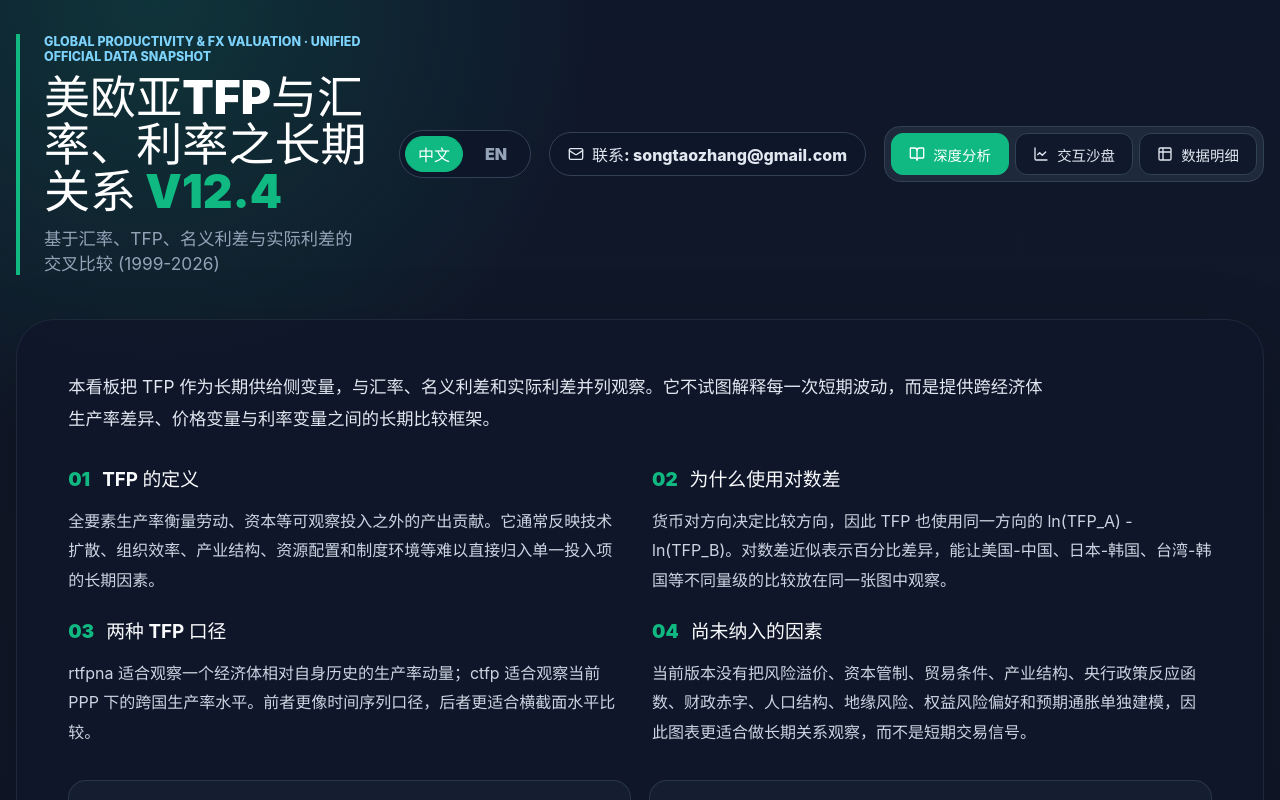
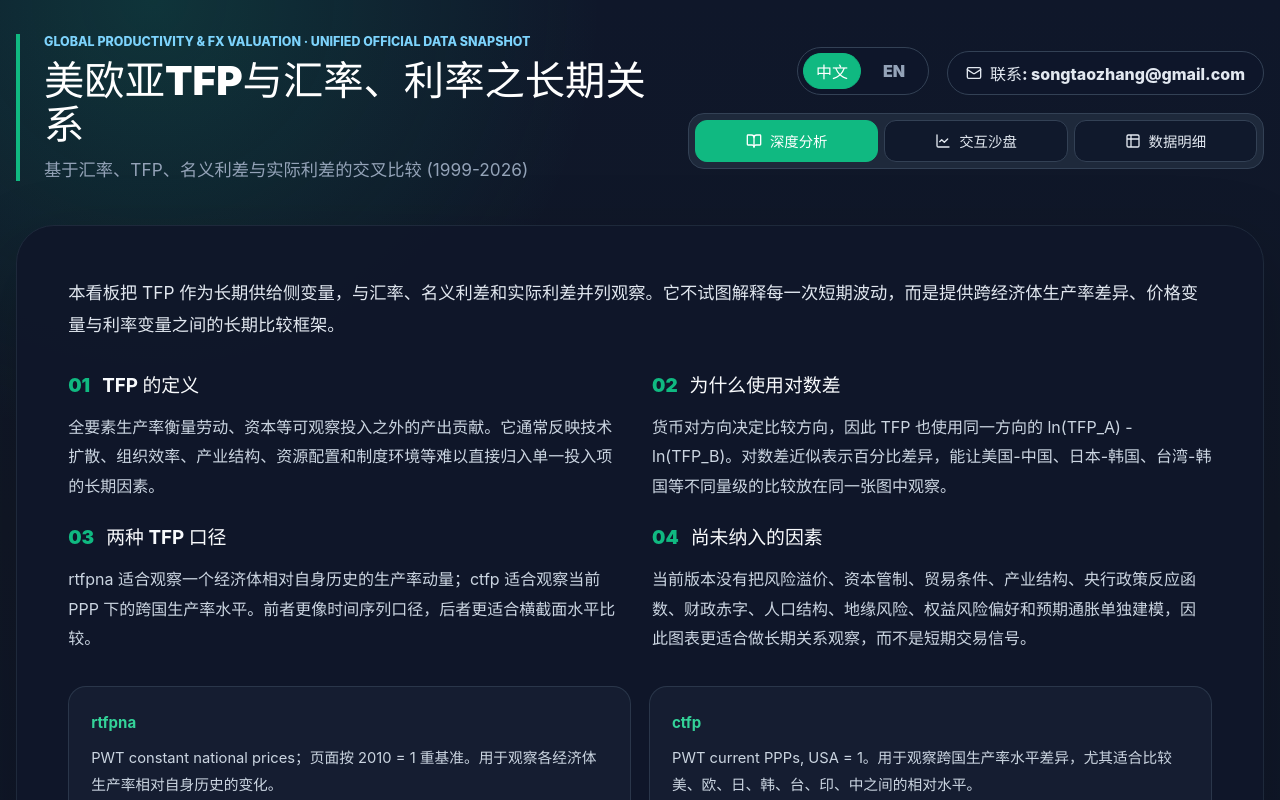
Before and after one commit to Songtaohk/TFP-dashboard, a React (Vite) app: page / in a window 1280 px wide. Shown: the top 800 px of the page. Built offline with nearby package versions, Linux system fonts and the light colour scheme.

Commit message:
Refine dashboard header and add cross pairs

```diff
--- a/src/App.tsx
+++ b/src/App.tsx
@@ -76,6 +76,7 @@ function App() {
   const t = copy[locale];
   const selectedPair = isPairKey(selection) ? selection : null;
   const selectedEconomy: EconomyKey = selectedPair ? pairLabels[selectedPair].base : (selection as EconomyKey);
+  const effectiveTfpMode: TfpMode = selectedPair ? tfpMode : "rtfpna";
 
   const chartOptions = useMemo(() => {
     const leftAxisText = locale === "zh" ? "左轴" : "Left axis";
@@ -83,8 +84,8 @@ function App() {
     const axisName = (side: string, label: string) => `${side}: ${label}`;
     const seriesName = (side: string, label: string) => `${side} · ${label}`;
     const datasets: ChartDataset[] = [];
-    const tfpLabel = `${t.labels.tfp} (${t.tfpModes[tfpMode]})`;
-    const leftAxisLabel = selectedPair ? (chartMode === "tfp-real" ? tfpLabel : pairLabels[selectedPair].fx) : t.tfpModes[tfpMode];
+    const tfpLabel = `${t.labels.tfp} (${t.tfpModes[effectiveTfpMode]})`;
+    const leftAxisLabel = selectedPair ? (chartMode === "tfp-real" ? tfpLabel : pairLabels[selectedPair].fx) : t.tfpModes.rtfpna;
     const rightAxisLabel = selectedPair
       ? chartMode === "spread"
         ? `${t.labels.nominal} / ${t.labels.real}`
@@ -101,7 +102,7 @@ function App() {
 
     if (!selectedPair) {
       datasets.push(
-        { name: seriesName(leftAxisText, t.tfpModes[tfpMode]), data: economyData[selectedEconomy][tfpMode], yAxisIndex: 0, color: "#3b82f6" },
+        { name: seriesName(leftAxisText, t.tfpModes.rtfpna), data: economyData[selectedEconomy].rtfpna, yAxisIndex: 0, color: "#3b82f6" },
         { name: seriesName(rightAxisText, t.labels.nominalRate), data: economyData[selectedEconomy].nominal10y, yAxisIndex: 1, color: "#f59e0b", lineStyle: { type: "dashed" } },
         { name: seriesName(rightAxisText, t.labels.realRate), data: economyData[selectedEconomy].realRate, yAxisIndex: 1, color: "#fb7185" },
       );
@@ -118,13 +119,13 @@ function App() {
     if (selectedPair && chartMode === "tfp-fx") {
       datasets.push(
         { name: seriesName(leftAxisText, pairLabels[selectedPair].fx), data: dashboardData.fx[selectedPair], yAxisIndex: 0, color: "#10b981", isFx: true },
-        { name: seriesName(rightAxisText, tfpLabel), data: dashboardData.tfp[tfpMode][selectedPair], yAxisIndex: 1, color: "#3b82f6" },
+        { name: seriesName(rightAxisText, tfpLabel), data: dashboardData.tfp[effectiveTfpMode][selectedPair], yAxisIndex: 1, color: "#3b82f6" },
       );
     }
 
     if (selectedPair && chartMode === "tfp-real") {
       datasets.push(
-        { name: seriesName(leftAxisText, tfpLabel), data: dashboardData.tfp[tfpMode][selectedPair], yAxisIndex: 0, color: "#3b82f6" },
+        { name: seriesName(leftAxisText, tfpLabel), data: dashboardData.tfp[effectiveTfpMode][selectedPair], yAxisIndex: 0, color: "#3b82f6" },
         { name: seriesName(rightAxisText, t.labels.real), data: dashboardData.realSpread[selectedPair], yAxisIndex: 1, color: "#fb7185" },
       );
     }
@@ -157,7 +158,7 @@ function App() {
         lineStyle: { width: item.isFx ? 4 : 3, ...item.lineStyle },
       })),
     };
-  }, [chartMode, locale, selectedEconomy, selectedPair, t.labels.nominal, t.labels.nominalRate, t.labels.real, t.labels.realRate, t.labels.tfp, t.tfpModes, tfpMode]);
+  }, [chartMode, effectiveTfpMode, locale, selectedEconomy, selectedPair, t.labels.nominal, t.labels.nominalRate, t.labels.real, t.labels.realRate, t.labels.tfp, t.tfpModes]);
 
   useEffect(() => {
     if (activeTab !== "explorer" || !chartRef.current) {
@@ -264,7 +265,7 @@ function App() {
         <div className="title-block">
             <p className="eyebrow">Global Productivity & FX Valuation · {t.sourceVersion}</p>
           <h1>
-            {t.title} <span>{t.badge}</span>
+            {t.title}
           </h1>
           <p className="subtitle">{t.subtitle}</p>
         </div>
@@ -358,6 +359,7 @@ function App() {
                 ))}
               </div>
             )}
+            {selectedPair ? (
               <div className="mode-group">
                 <span>{t.tfpModeTitle}</span>
                 {(Object.keys(t.tfpModes) as TfpMode[]).map((mode) => (
@@ -367,7 +369,13 @@ function App() {
                   </label>
                 ))}
               </div>
-            <p className="data-note">{t.tfpModeNote}</p>
+            ) : (
+              <div className="mode-group">
+                <span>{t.tfpModeTitle}</span>
+                <div className="static-mode">{t.tfpModes.rtfpna}</div>
+              </div>
+            )}
+            {selectedPair && <p className="data-note">{t.tfpModeNote}</p>}
             {selectedPair && !hasSpreadData(selectedPair) && <p className="data-note">{t.missingSpread}</p>}
           </aside>
           <section className="chart-panel" aria-label={t.tabs.explorer}>
--- a/src/styles.css
+++ b/src/styles.css
@@ -45,14 +45,15 @@ p {
 }
 
 .dashboard-header {
-  display: flex;
+  display: grid;
+  grid-template-columns: minmax(520px, 1fr) minmax(520px, 0.9fr);
   align-items: center;
-  justify-content: space-between;
   gap: 32px;
   margin-bottom: 44px;
 }
 
 .title-block {
+  max-width: 860px;
   padding-left: 24px;
   border-left: 4px solid #10b981;
 }
@@ -69,10 +70,10 @@ p {
 h1 {
   margin-bottom: 10px;
   color: #fff;
-  font-size: clamp(2rem, 3.6vw, 4rem);
+  font-size: clamp(2rem, 3.15vw, 3.55rem);
   font-weight: 900;
   letter-spacing: 0;
-  line-height: 1.02;
+  line-height: 1.08;
 }
 
 h1 span {
@@ -87,9 +88,11 @@ h1 span {
 
 .header-actions {
   display: flex;
-  align-items: center;
+  align-items: flex-end;
+  justify-content: flex-end;
+  flex-wrap: wrap;
   gap: 18px;
-  flex: 0 0 auto;
+  min-width: 0;
 }
 
 .locale-switch button,
@@ -155,6 +158,8 @@ h1 span {
   display: grid;
   grid-template-columns: repeat(3, minmax(118px, 1fr));
   gap: 6px;
+  flex: 1 1 100%;
+  width: 100%;
   padding: 6px;
   border: 1px solid #334155;
   border-radius: 16px;
@@ -183,11 +188,13 @@ h1 span {
 
 .analysis-overview {
   display: grid;
+  grid-template-columns: minmax(0, 1.15fr) minmax(320px, 0.85fr);
   gap: 32px;
+  align-items: start;
 }
 
 .analysis-lead {
-  max-width: 980px;
+  grid-column: 1 / -1;
   margin-bottom: 0;
   color: #e2e8f0;
   font-size: clamp(1.05rem, 1.35vw, 1.28rem);
@@ -196,6 +203,7 @@ h1 span {
 
 .analysis-section-grid {
   display: grid;
+  grid-column: 1 / -1;
   grid-template-columns: repeat(2, minmax(0, 1fr));
   gap: 24px;
 }
@@ -271,6 +279,7 @@ h1 span {
 
 .tfp-card-grid {
   display: grid;
+  grid-column: 1 / -1;
   grid-template-columns: repeat(2, minmax(0, 1fr));
   gap: 18px;
 }
@@ -402,6 +411,18 @@ select:focus {
   color: #cbd5e1;
   font-size: 0.95rem;
   font-weight: 700;
+}
+
+.static-mode {
+  min-height: 62px;
+  display: flex;
+  align-items: center;
+  padding: 14px 16px;
+  border: 1px solid rgba(16, 185, 129, 0.32);
+  border-radius: 16px;
+  background: rgba(16, 185, 129, 0.1);
+  color: #d1fae5;
+  font-weight: 900;
 }
 
 .data-note {
@@ -622,6 +643,7 @@ footer {
 @media (max-width: 1080px) {
   .dashboard-header,
   .header-actions {
+    display: flex;
     align-items: stretch;
     flex-direction: column;
   }
@@ -632,6 +654,7 @@ footer {
 
   .analysis-section-grid,
   .tfp-card-grid,
+  .analysis-overview,
   .explorer-panel,
   .audit-grid,
   .source-grid {
```
Also changed, not shown: src/data/tfpDashboard.ts (+20 -8 lines), 2 other files (tests, documents, lock files or other folders). Lines whose indentation alone changed are shown as unchanged.
